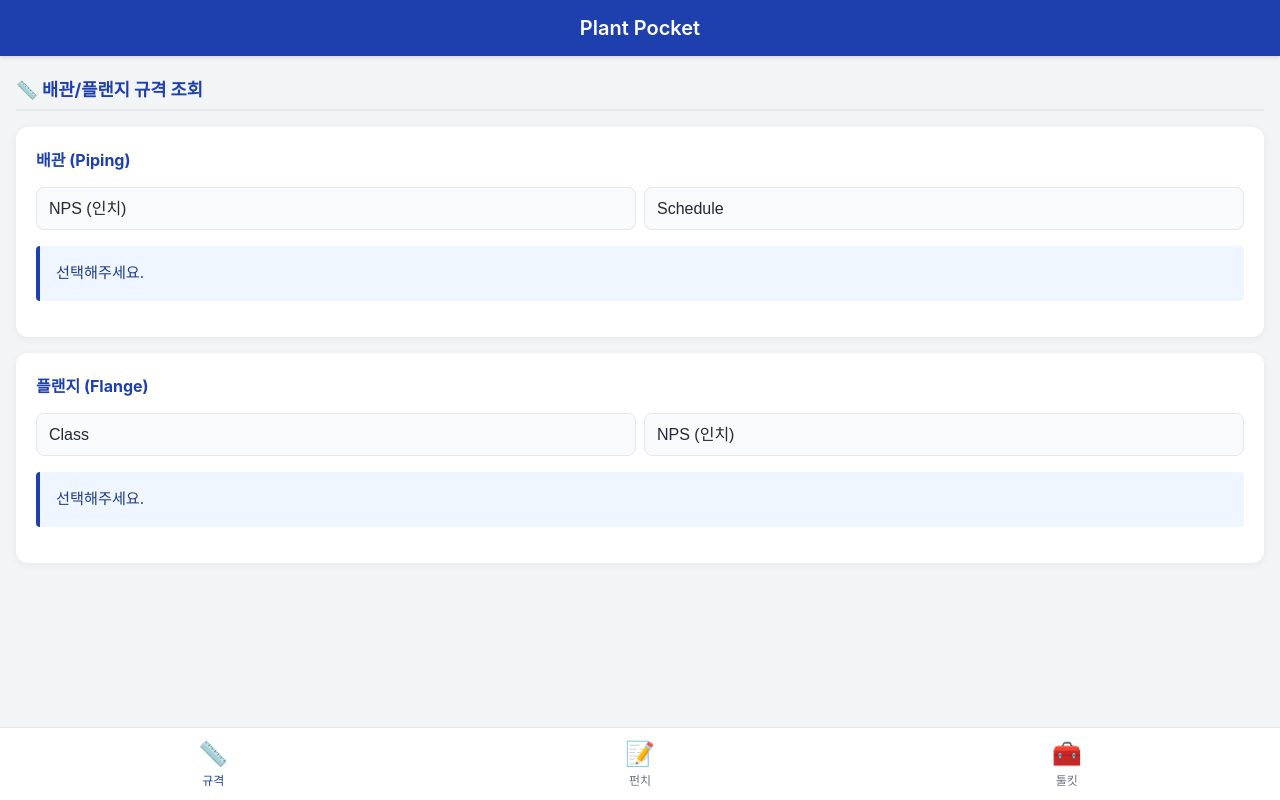
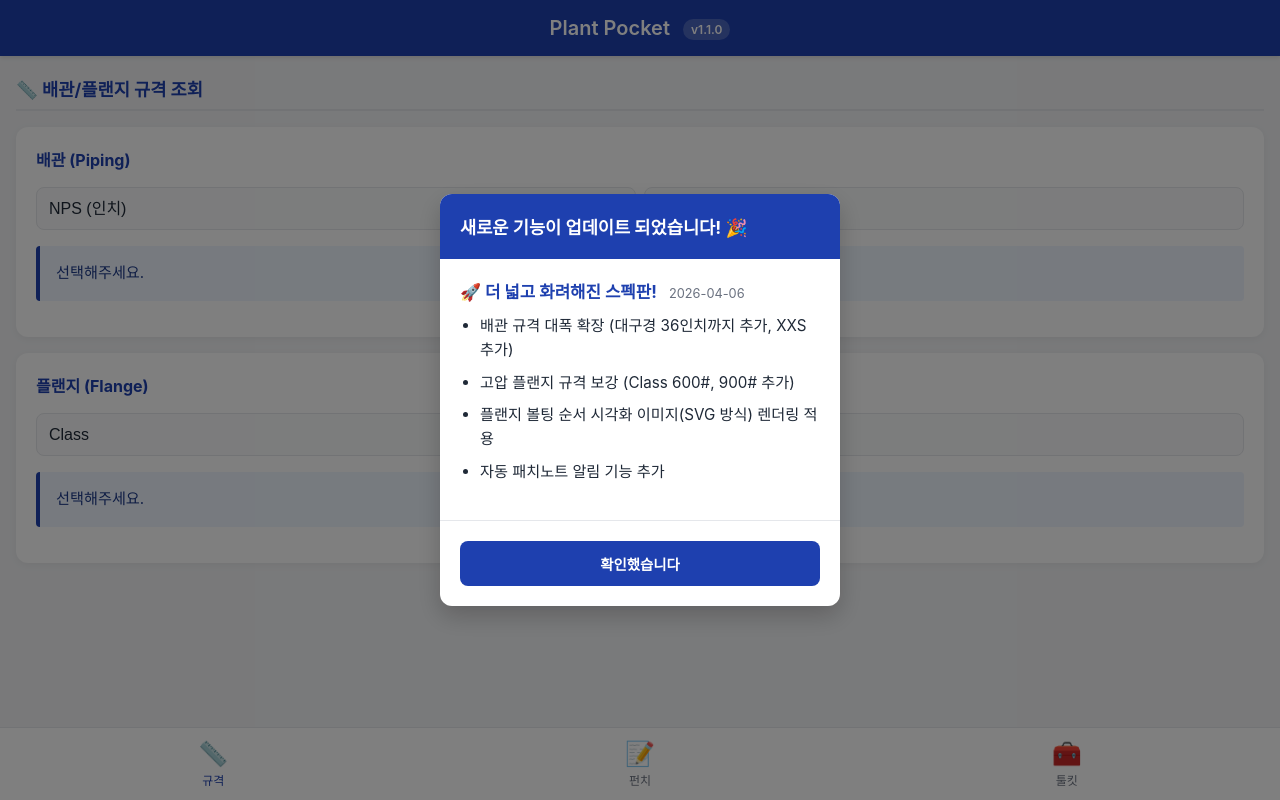
Before and after one commit to zoo30188-ctrl/plant-pocket, a website built with Vite: page index.html in a window 1280 px wide. Built offline with nearby package versions, Linux system fonts and the light colour scheme.

Commit message:
feat: Phase 3 updates - Versioning & Changelog Modal

```diff
--- a/index.html
+++ b/index.html
@@ -11,7 +11,7 @@
   </head>
   <body>
     <header class="app-header">
-      <h1 id="headerTitle">Plant Pocket</h1>
+      <h1 id="headerTitle">Plant Pocket <span id="versionBadge" class="version-badge">v1.1.0</span></h1>
     </header>
 
     <main class="app-content">
@@ -203,6 +203,21 @@
       </button>
     </nav>
 
+    <!-- Changelog Modal -->
+    <div id="changelogModal" class="modal-overlay">
+      <div class="modal-content">
+        <div class="modal-header">
+          <h2 id="changelogTitle">새로운 기능이 업데이트 되었습니다! 🎉</h2>
+        </div>
+        <div class="modal-body" id="changelogBody">
+          <!-- Dynamically filled -->
+        </div>
+        <div class="modal-footer">
+          <button id="closeChangelogBtn" class="btn" style="background-color: var(--primary); color: white;">확인했습니다</button>
+        </div>
+      </div>
+    </div>
+
     <script type="module" src="/src/main.js"></script>
     <script>
       if ('serviceWorker' in navigator) {
--- /dev/null
+++ b/src/data/changelog.js
@@ -0,0 +1,29 @@
+/**
+ * Plant Pocket Patch Notes & Version History
+ */
+
+export const CURRENT_VERSION = "v1.1.0";
+
+export const CHANGELOGS = [
+  {
+    version: "v1.1.0",
+    date: "2026-04-06",
+    title: "🚀 더 넓고 화려해진 스펙판!",
+    changes: [
+      "배관 규격 대폭 확장 (대구경 36인치까지 추가, XXS 추가)",
+      "고압 플랜지 규격 보강 (Class 600#, 900# 추가)",
+      "플랜지 볼팅 순서 시각화 이미지(SVG 방식) 렌더링 적용",
+      "자동 패치노트 알림 기능 추가"
+    ]
+  },
+  {
+    version: "v1.0.0",
+    date: "2026-04-04",
+    title: "최초 런칭",
+    changes: [
+      "배관/플랜지 규격 조회 탑재",
+      "오프라인 펀치 스냅 & 기록 기능 탑재",
+      "압력/온도 변환기 탑재"
+    ]
+  }
+];
--- /dev/null
+++ b/src/features/changelog.js
@@ -0,0 +1,41 @@
+import { CURRENT_VERSION, CHANGELOGS } from '../data/changelog.js';
+
+export function initChangelog() {
+  const versionBadge = document.getElementById('versionBadge');
+  const modal = document.getElementById('changelogModal');
+  const closeBtn = document.getElementById('closeChangelogBtn');
+  const body = document.getElementById('changelogBody');
+
+  // Set current version badge
+  if (versionBadge) {
+    versionBadge.innerText = CURRENT_VERSION;
+  }
+
+  // Check LocalStorage
+  const lastViewedVersion = localStorage.getItem('plantPocketVersion');
+
+  if (lastViewedVersion !== CURRENT_VERSION) {
+    // Determine which logs to show (only show current version, or new ones)
+    // For simplicity, we just show the most recent changelog object that matches CURRENT_VERSION
+    const currentLog = CHANGELOGS.find(log => log.version === CURRENT_VERSION);
+
+    if (currentLog) {
+      let contentHtml = `
+        <div class="version-title">${currentLog.title} <span class="version-date">${currentLog.date}</span></div>
+        <ul>
+          ${currentLog.changes.map(ch => `<li>${ch}</li>`).join('')}
+        </ul>
+      `;
+      body.innerHTML = contentHtml;
+
+      // Show modal
+      modal.classList.add('show');
+    }
+  }
+
+  // Close Logic
+  closeBtn.addEventListener('click', () => {
+    localStorage.setItem('plantPocketVersion', CURRENT_VERSION);
+    modal.classList.remove('show');
+  });
+}
--- a/src/main.js
+++ b/src/main.js
@@ -2,6 +2,7 @@ import './style.css';
 import { initSpecs } from './features/specs.js';
 import { initPunch } from './features/punch.js';
 import { initToolkit } from './features/toolkit.js';
+import { initChangelog } from './features/changelog.js';
 
 document.addEventListener('DOMContentLoaded', () => {
   const navBtns = document.querySelectorAll('.nav-btn');
@@ -21,6 +22,7 @@ document.addEventListener('DOMContentLoaded', () => {
   });
 
   // Init features
+  initChangelog();
   initSpecs();
   initPunch();
   initToolkit();
--- a/src/style.css
+++ b/src/style.css
@@ -169,3 +169,87 @@ body {
 .btn-secondary:active {
   background-color: #d1d5db;
 }
+/* Version Badge */
+.version-badge {
+  font-size: 0.75rem;
+  background-color: rgba(255, 255, 255, 0.2);
+  padding: 0.2rem 0.5rem;
+  border-radius: 12px;
+  margin-left: 0.5rem;
+  vertical-align: middle;
+}
+
+/* Modal Overlay */
+.modal-overlay {
+  display: none;
+  position: fixed;
+  top: 0; left: 0; right: 0; bottom: 0;
+  background-color: rgba(0, 0, 0, 0.5);
+  z-index: 1000;
+  justify-content: center;
+  align-items: center;
+  padding: 1rem;
+}
+
+.modal-overlay.show {
+  display: flex;
+  animation: fadeIn 0.2s ease-out;
+}
+
+.modal-content {
+  background: var(--surface);
+  border-radius: 12px;
+  width: 100%;
+  max-width: 400px;
+  max-height: 80vh;
+  display: flex;
+  flex-direction: column;
+  box-shadow: 0 10px 25px rgba(0,0,0,0.2);
+  overflow: hidden;
+}
+
+.modal-header {
+  padding: 1.25rem;
+  background-color: var(--primary);
+  color: white;
+}
+
+.modal-header h2 {
+  font-size: 1.1rem;
+  margin: 0;
+}
+
+.modal-body {
+  padding: 1.25rem;
+  overflow-y: auto;
+  font-size: 0.95rem;
+  line-height: 1.6;
+}
+
+.modal-body ul {
+  padding-left: 1.25rem;
+  margin-bottom: 1rem;
+}
+
+.modal-body ul li {
+  margin-bottom: 0.5rem;
+}
+
+.version-title {
+  color: var(--primary);
+  font-weight: bold;
+  margin-bottom: 0.5rem;
+  font-size: 1.05rem;
+}
+
+.version-date {
+  font-size: 0.8rem;
+  color: var(--text-muted);
+  margin-left: 0.5rem;
+  font-weight: normal;
+}
+
+.modal-footer {
+  padding: 1.25rem;
+  border-top: 1px solid var(--border);
+}
```
